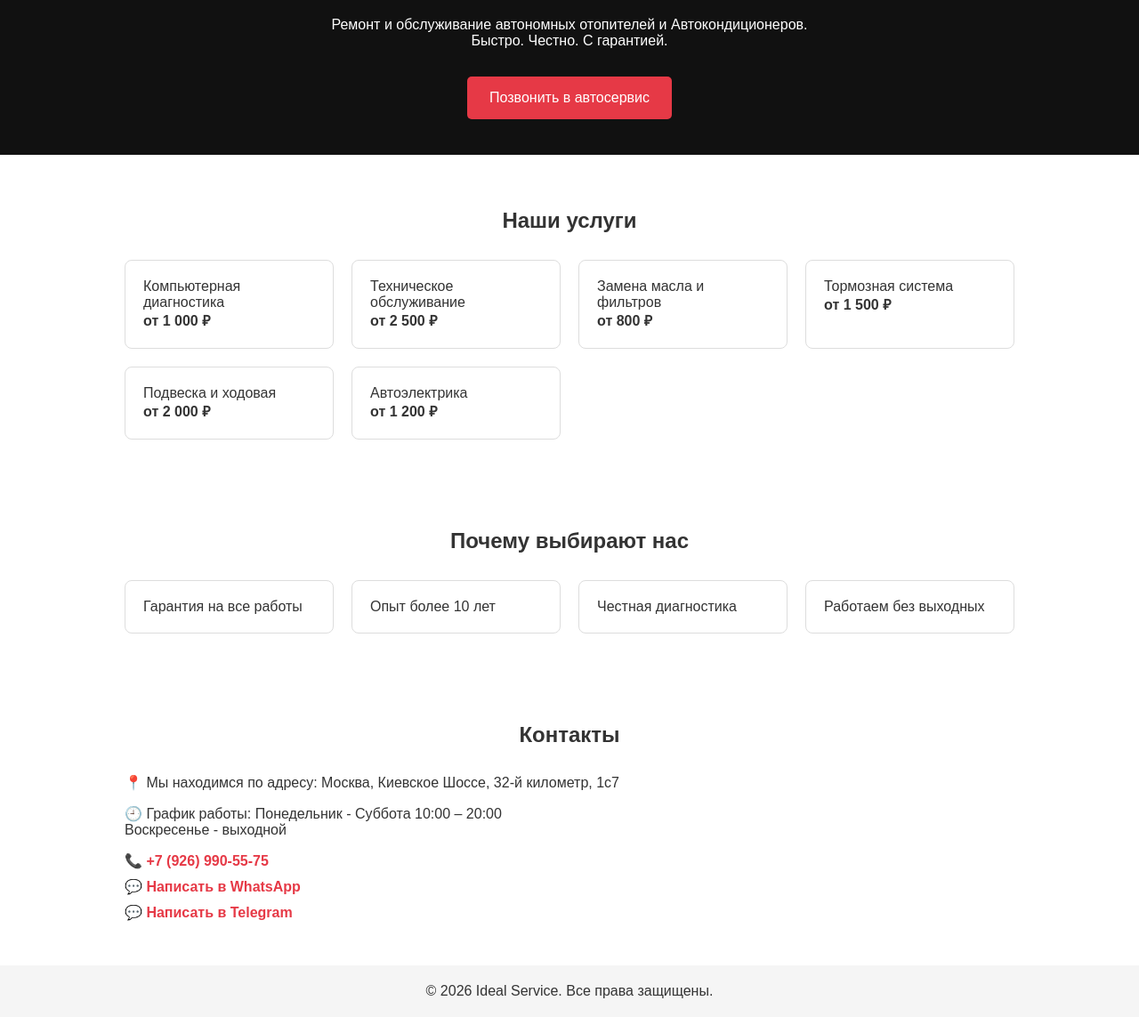
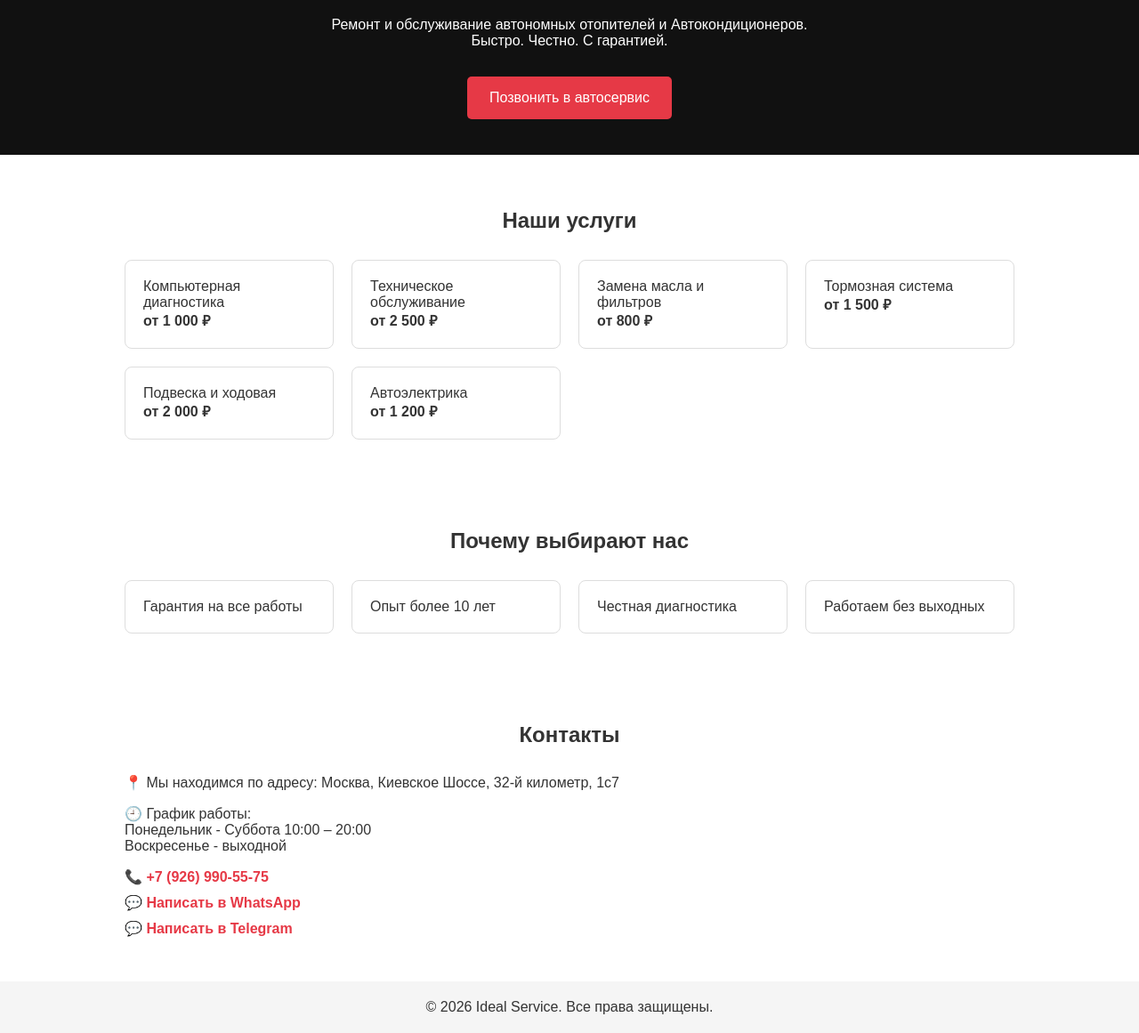
Before and after one commit to ideal-service32/ideal-service32.github.io, a plain HTML site: page index.html in a window 1280 px wide. Shown: the part 101-1262 px from the top of the page at 89% size. Drawn offline with Linux system fonts and the light colour scheme.

Commit message:
Update index.html

```diff
--- a/index.html
+++ b/index.html
@@ -50,7 +50,7 @@
 <section class="contact">
   <h2>Контакты</h2>
   <p>📍 Мы находимся по адресу: Москва, Киевское Шоссе, 32-й километр, 1с7</p>
-  <p>🕘 График работы: Понедельник - Суббота 10:00 – 20:00<br>Воскресенье - выходной</p>
+  <p>🕘 График работы: <br>Понедельник - Суббота 10:00 – 20:00<br>Воскресенье - выходной</p>
   <a href="tel:+79269905575">📞 +7 (926) 990-55-75</a>
   <a href="https://wa.me/79269905575">💬 Написать в WhatsApp</a>
   <a href="https://t.me/idlsrvs">💬 Написать в Telegram</a>
```
